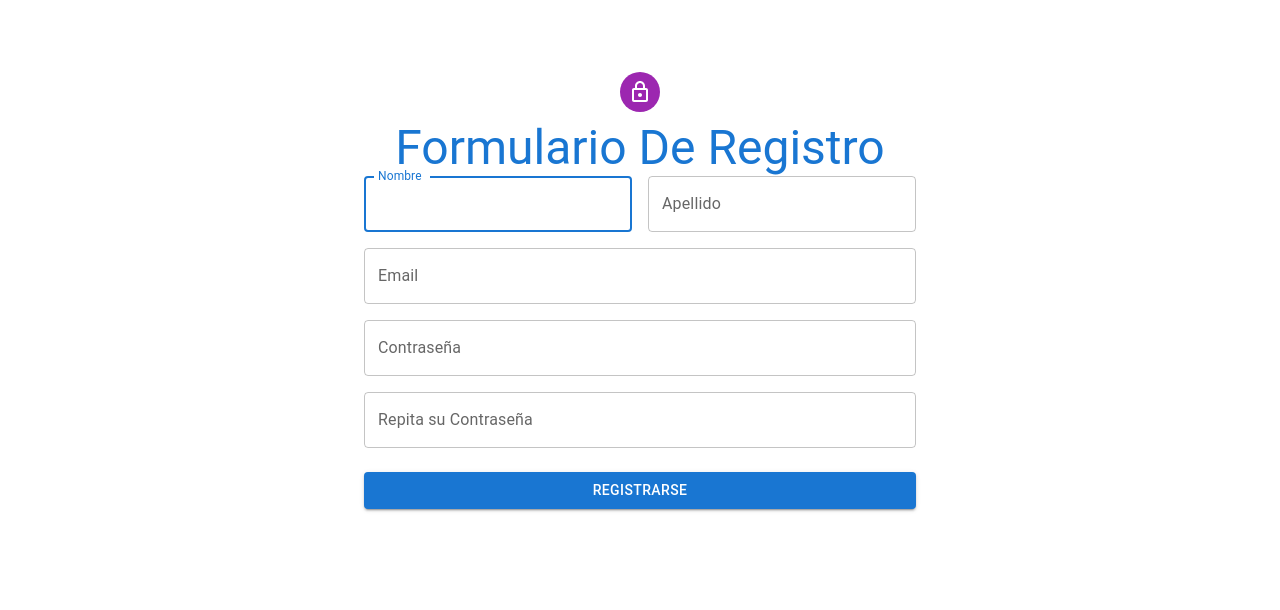
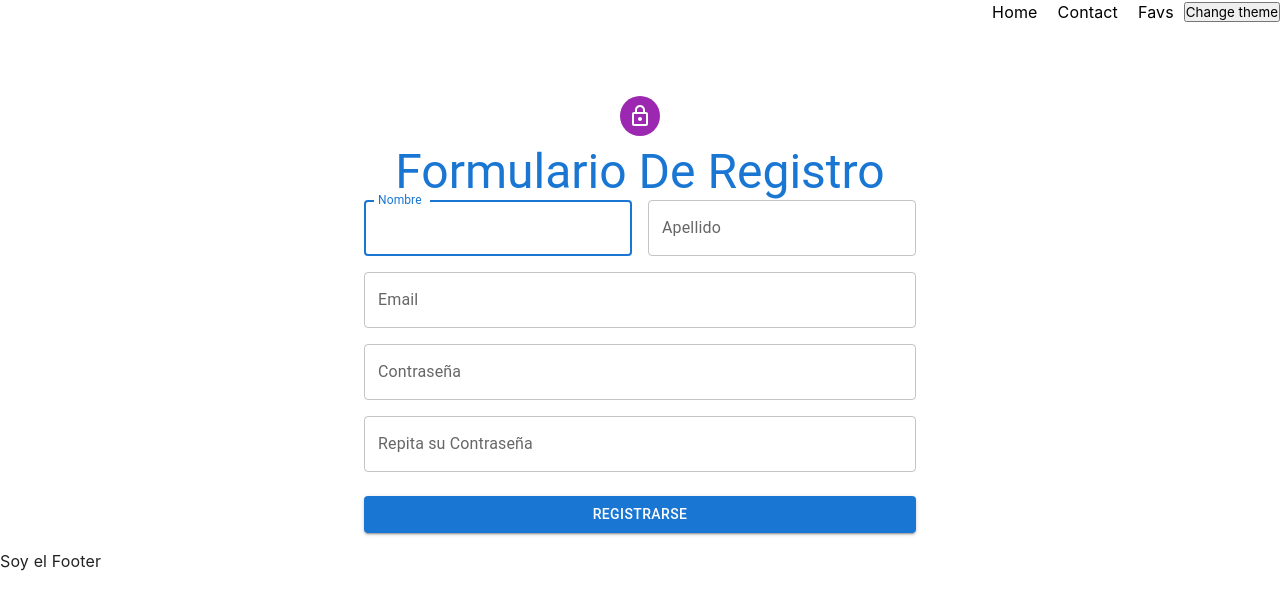
Before and after one commit to federicoras19/practicando, a React (Vite) app: page /pruebas in a window 1280 px wide. Shown: the top 610 px of the page. Built offline with nearby package versions, Linux system fonts and the light colour scheme.

Commit message:
creacion db

```diff
--- a/package.json
+++ b/package.json
@@ -7,7 +7,8 @@
     "dev": "vite",
     "build": "vite build",
     "lint": "eslint . --ext js,jsx --report-unused-disable-directives --max-warnings 0",
-    "preview": "vite preview"
+    "preview": "vite preview",
+    "server": "json-server --watch src/api/db.json"
   },
   "dependencies": {
     "@emotion/react": "^11.11.1",
@@ -15,7 +16,10 @@
     "@fontsource/roboto": "^5.0.8",
     "@mui/icons-material": "^5.14.9",
     "@mui/material": "^5.14.9",
+    "axios": "^1.5.0",
+    "canvas-confetti": "^1.6.0",
     "formik": "^2.4.4",
+    "json-server": "^0.17.3",
     "react": "^18.2.0",
     "react-dom": "^18.2.0",
     "react-router-dom": "^6.16.0",
--- a/src/App.jsx
+++ b/src/App.jsx
@@ -3,6 +3,8 @@ import Home from "./components/pages/home/Home"
 import Formulario from "./components/pages/register-form/Register-form"
 import Login from "./components/pages/login/Login"
 import Pruebas from "./components/pages/pruebas/Pruebas"
+import Navbar from "./components/common/navbar/Navbar"
+import Footer from "./components/common/footer/Footer"
 
 function App() {
 
@@ -10,14 +12,14 @@ function App() {
   return (
     <div className="App">
       <BrowserRouter>
-      {/* <Pruebas/> */}
-      <Routes>
-        <Route path="/" element={<Login/>} />
-        <Route path="/home" element={<Home/>} />
-        <Route path="/formulario" element={<Formulario/>} />
-        <Route path="/pruebas" element={<Pruebas/>} />
-
-      </Routes>
+        <Navbar />
+        <Routes>
+          <Route path="/" element={<Login />} />
+          <Route path="/home" element={<Home />} />
+          <Route path="/formulario" element={<Formulario />} />
+          <Route path="/pruebas" element={<Pruebas />} />
+        </Routes>
+        <Footer />
       </BrowserRouter>
     </div>
   )
--- /dev/null
+++ b/src/api/db.json
@@ -0,0 +1,13 @@
+{
+    "users": [
+        {
+            "firstName": "pepe",
+            "lastName": "milanesa",
+            "email": "abv@fsd.xom",
+            "password": "abc",
+            "passwordRepet": "abc",
+            "validation": false,
+            "id": 1
+        }
+    ]
+}
--- /dev/null
+++ b/src/components/common/footer/Footer.jsx
@@ -0,0 +1,11 @@
+import React from 'react'
+
+const Footer = () => {
+  return (
+    <div>
+      Soy el Footer
+    </div>
+  )
+}
+
+export default Footer
--- /dev/null
+++ b/src/components/common/navbar/Navbar.css
@@ -0,0 +1,14 @@
+.styleNavbar{
+    display: flex;
+    align-items: center;
+    justify-content: flex-end;
+}
+.styleNavbar li{
+    list-style: none;
+    margin: 0 10px;
+}
+.styleNavbar a{
+    text-decoration: none;
+    color: black
+
+}
--- /dev/null
+++ b/src/components/common/navbar/Navbar.jsx
@@ -0,0 +1,21 @@
+import React from 'react'
+import { Link, Outlet } from 'react-router-dom'
+import "./Navbar.css"
+
+const Navbar = () => {
+    return (
+        <>
+            <nav className='styleNavbar'>
+                <li><Link to="/">Home</Link></li>
+                <li><Link to="/contact">Contact</Link></li>
+                <li><Link to="/favs">Favs</Link></li>
+                <button>Change theme</button>
+            </nav >
+            <Outlet />
+        </>
+
+
+    )
+}
+
+export default Navbar
--- a/src/components/pages/register-form/Register-form.jsx
+++ b/src/components/pages/register-form/Register-form.jsx
@@ -17,6 +17,8 @@ import {
     Typography,
     Container
 } from '@mui/material';
+import { Margin } from '@mui/icons-material';
+import axios from 'axios';
 
 function Copyright(props) {
     return (
@@ -33,24 +35,18 @@ function Copyright(props) {
 
 export default function SignUp() {
     const [openDialog, setOpenDialog] = useState(false);
-  const [isSubmitting, setIsSubmitting] = useState(false);
+    // const [isSubmitting, setIsSubmitting] = useState(false);
     const navigate = useNavigate();
 
-  const { handleSubmit,
-    handleChange,
-    values,
-    setFieldValue,
-    errors,
-    setValues,
-    setFieldTouched,
-    touched
-  } = useFormik({
+    const { handleSubmit, handleChange, values, setFieldValue, errors, setFieldTouched, touched } =
+        useFormik({
             initialValues: {
                 firstName: '',
                 lastName: '',
                 email: '',
                 password: '',
                 passwordRepet: '',
+                validation: false
             },
             validationSchema: Yup.object({
                 firstName: Yup.string().required('El nombre es obligatorio'),
@@ -62,11 +58,15 @@ export default function SignUp() {
                     .required('Repetir la contraseña es obligatorio'),
             }),
             onSubmit: (data) => {
-      setIsSubmitting(true);
+                // setIsSubmitting(true);
                 setOpenDialog(true);
+                axios.post("http://localhost:3000/users",data )
+                .then(res => console.log(res.status))
+                .catch((errors)=>console.error(errors))
                 console.log(data);
             }
-  })
+        });
+
     const handleFieldBlur = (event) => {
         const { name } = event.target;
         setFieldTouched(name, true, false); // Desactivar validación en tiempo real
@@ -87,10 +87,10 @@ export default function SignUp() {
                 <Avatar sx={{ m: 1, bgcolor: 'secondary.main' }}>
                     <LockOutlinedIcon />
                 </Avatar>
-        <Typography component="h1" variant="h3" color="primary">
+                <Typography component="h1" variant="h3" color="primary" >
                     Formulario De Registro
                 </Typography>
-        <form onSubmit={handleSubmit}>
+                <form onSubmit={handleSubmit} style={{marginTop:"20px"}}>
                     {/* <Box sx={{ mt: 3 }}> */}
                     <Grid container spacing={2}>
                         <Grid item xs={12} sm={6}>
@@ -103,8 +103,8 @@ export default function SignUp() {
                                 onBlur={handleFieldBlur}
                                 onChange={handleChange}
                                 value={values.firstName}
-                error={!!errors.firstName}
-                helperText={errors.firstName}
+                                error={touched.firstName && !!errors.firstName}
+                                helperText={touched.firstName && errors.firstName}
                             />
                         </Grid>
                         <Grid item xs={12} sm={6}>
@@ -115,8 +115,8 @@ export default function SignUp() {
                                 onBlur={handleFieldBlur}
                                 onChange={handleChange}
                                 value={values.lastName}
-                error={!!errors.lastName}
-                helperText={errors.lastName}
+                                error={touched.lastName && !!errors.lastName}
+                                helperText={touched.lastName && errors.lastName}
                                 autoComplete="family-name"
                             />
                         </Grid>
@@ -129,8 +129,8 @@ export default function SignUp() {
                                 onBlur={handleFieldBlur}
                                 onChange={handleChange}
                                 value={values.email}
-                error={!!errors.email}
-                helperText={errors.email}
+                                error={touched.email && !!errors.email}
+                                helperText={touched.email && errors.email}
                                 autoComplete="email"
                             />
                         </Grid>
@@ -143,8 +143,8 @@ export default function SignUp() {
                                 onBlur={handleFieldBlur}
                                 onChange={handleChange}
                                 value={values.password}
-                error={!!errors.password}
-                helperText={errors.password}
+                                error={touched.password && !!errors.password}
+                                helperText={touched.password && errors.password}
                                 autoComplete="new-password"
                             />
                         </Grid>
@@ -156,8 +156,8 @@ export default function SignUp() {
                                 type="password"
                                 onChange={handleChange}
                                 value={values.passwordRepet}
-                error={!!errors.passwordRepet}
-                helperText={errors.passwordRepet}
+                                error={touched.passwordRepet && !!errors.passwordRepet}
+                                helperText={touched.passwordRepet && errors.passwordRepet}
                                 autoComplete="new-password"
                             />
                         </Grid>
@@ -179,18 +179,10 @@ export default function SignUp() {
                     </Typography>
                 </DialogContent>
                 <DialogActions>
-          <Button
-            type="buttom"
-            fullWidth
-            variant="contained"
-            sx={{ mt: 3, mb: 2 }}
-             // Deshabilitar el botón mientras se envía
-          >
+
+                    <Button onClick={() => { setOpenDialog(false); navigate("/") }} color="primary">
                         Cerrar
                     </Button>
-          {/* <Button onClick={() => { setOpenDialog(false); navigate("/") }} color="primary">
-            Cerrar
-          </Button> */}
                 </DialogActions>
             </Dialog>
             {/* <Copyright sx={{ mt: 5 }} /> */}
```
Also changed, not shown: src/components/pages/login/Login.jsx (+0 -7 lines), 1 other file (tests, documents, lock files or other folders). Lines whose indentation alone changed are shown as unchanged.
